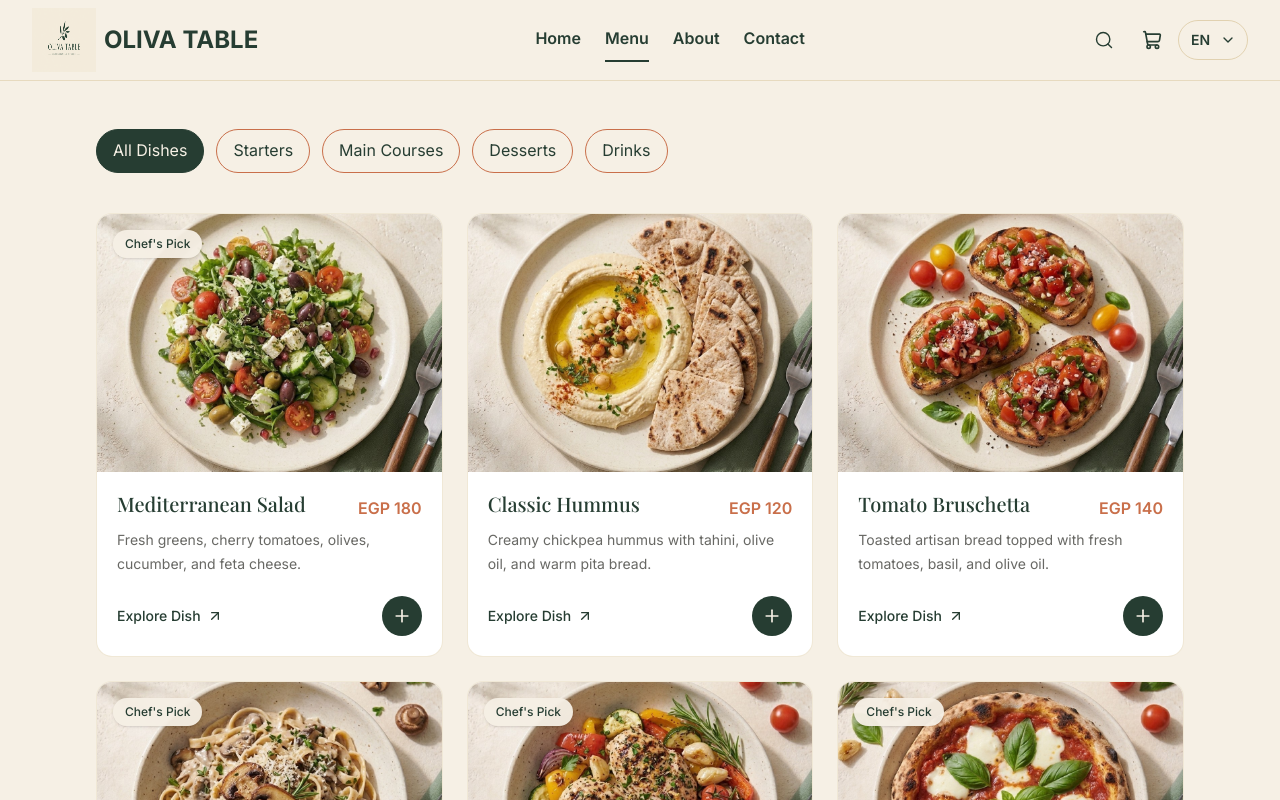
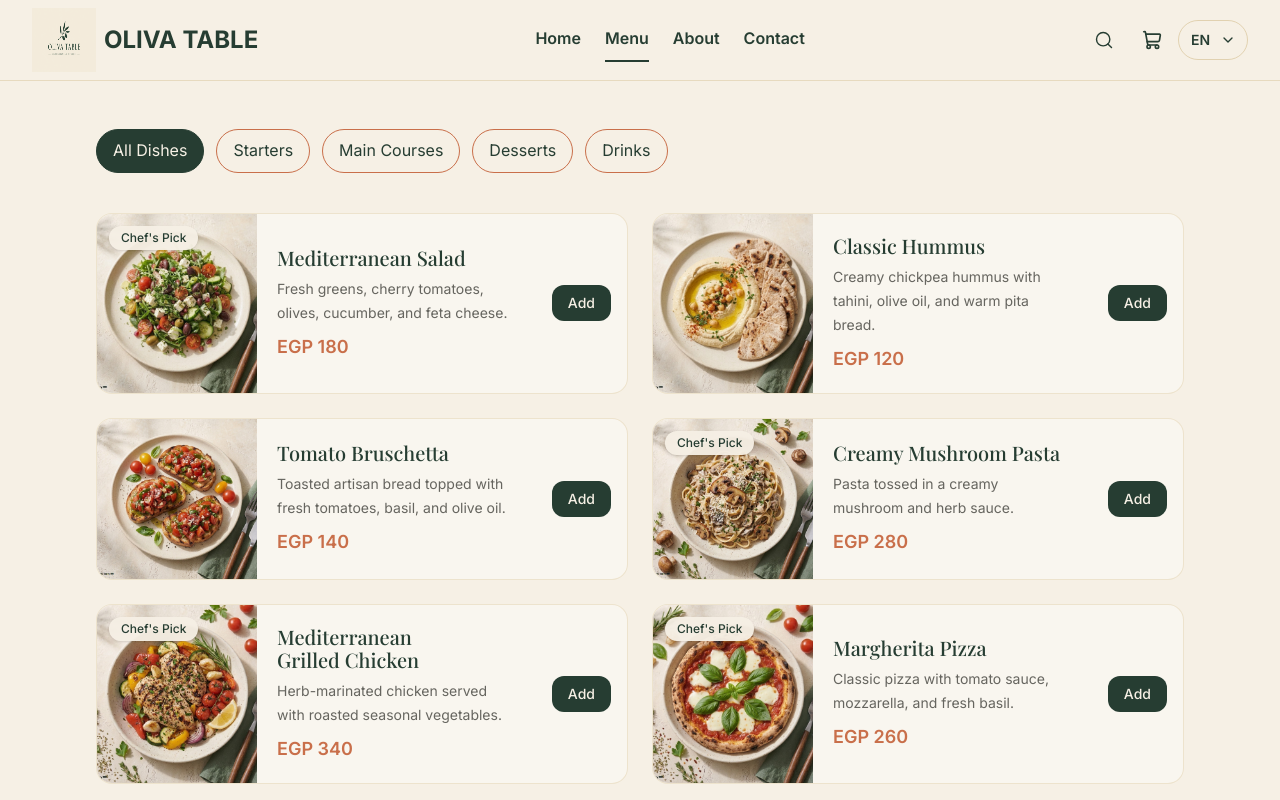
Before and after one commit to walaaosamamoh/oliva-table, a React (Vite) app: page /menu in a window 1280 px wide. Shown: the top 800 px of the page. Built offline with nearby package versions, Linux system fonts and the light colour scheme.

Commit message:
feat: implement MenuItemCard component and update Menu to use it for dish display

```diff
--- /dev/null
+++ b/src/components/menu/MenuItemCard.tsx
@@ -0,0 +1,76 @@
+import { Link } from "react-router";
+import type { MenuItem } from "../../data/MenuData";
+
+interface MenuItemCardProps {
+  dish: MenuItem;
+  language: "en" | "ar";
+  //   onAddToCart: (dish: MenuItem) => void;
+}
+
+export default function MenuItemCard({
+  dish,
+  language,
+  //   onAddToCart,
+}: MenuItemCardProps) {
+  const isArabic = language === "ar";
+
+  return (
+    <article
+      dir={isArabic ? "rtl" : "ltr"}
+      className="group flex min-h-36 overflow-hidden rounded-2xl border border-sand/40 bg-white/40"
+    >
+      {/* Dish Image */}
+      <div className="relative w-28 shrink-0 self-stretch overflow-hidden sm:w-40">
+        <img
+          src={dish.image}
+          alt={dish.name[language]}
+          loading="lazy"
+          className="h-full w-full object-cover transition-transform duration-500 group-hover:scale-105"
+        />
+
+        {dish.isFeatured && (
+          <span className="absolute inset-s-2 top-2 rounded-full bg-cream/95 px-2 py-1 text-[10px] font-medium text-olive shadow-sm sm:inset-s-3 sm:top-3 sm:px-3 sm:text-xs">
+            {isArabic ? "اختيار الشيف" : "Chef's Pick"}
+          </span>
+        )}
+      </div>
+
+      {/* Dish Details */}
+      <div className="flex min-w-0 flex-1 flex-col justify-center gap-2 p-3 sm:p-5">
+        <h3 className="text-base font-semibold leading-snug sm:text-xl">
+          <Link
+            to={`/menu/${dish.id}`}
+            className="text-olive transition-colors hover:text-terracotta"
+          >
+            {dish.name[language]}
+          </Link>
+        </h3>
+
+        <p className="text-sm leading-6 text-charcoal/70">
+          {dish.description[language]}
+        </p>
+
+        <span className="font-semibold text-terracotta sm:text-lg">
+          {isArabic ? "ج.م" : "EGP"} {dish.price}
+        </span>
+      </div>
+
+      {/* Add to Cart */}
+      <div className="flex shrink-0 items-end p-3 sm:items-center sm:p-4">
+        <button
+          type="button"
+          //   onClick={() => onAddToCart(dish)}
+          aria-label={
+            isArabic
+              ? `أضف ${dish.name.ar} إلى السلة`
+              : `Add ${dish.name.en} to cart`
+          }
+          title={isArabic ? "أضف إلى السلة" : "Add to cart"}
+          className="shrink-0 whitespace-nowrap rounded-xl bg-olive px-3 py-2 text-sm font-medium text-cream transition-colors hover:bg-terracotta focus-visible:outline-2 focus-visible:outline-offset-2 focus-visible:outline-olive active:scale-95 sm:px-4"
+        >
+          {isArabic ? "أضف للسلة" : "Add"}
+        </button>
+      </div>
+    </article>
+  );
+}
--- a/src/pages/Main/Menu.tsx
+++ b/src/pages/Main/Menu.tsx
@@ -2,7 +2,7 @@ import { useState } from "react";
 import { useTranslation } from "react-i18next";
 import { useCategories } from "../../hooks/useCategories";
 import { useMenuDishes } from "../../hooks/useMenuDishes";
-import DishCard from "../../components/common/DishCard";
+import MenuItemCard from "../../components/menu/MenuItemCard";
 
 export default function Menu() {
   const { data: menuDishes, isPending, isError } = useMenuDishes();
@@ -74,9 +74,9 @@ export default function Menu() {
       </div>
 
       {filteredDishes?.length ? (
-        <div className="grid grid-cols-1 items-stretch gap-6 sm:grid-cols-2 lg:grid-cols-3">
+        <div className="grid grid-cols-1 items-stretch gap-4 lg:grid-cols-2 lg:gap-6">
           {filteredDishes.map((dish) => (
-            <DishCard
+            <MenuItemCard
               key={dish.id}
               dish={dish}
               language={language}
```
